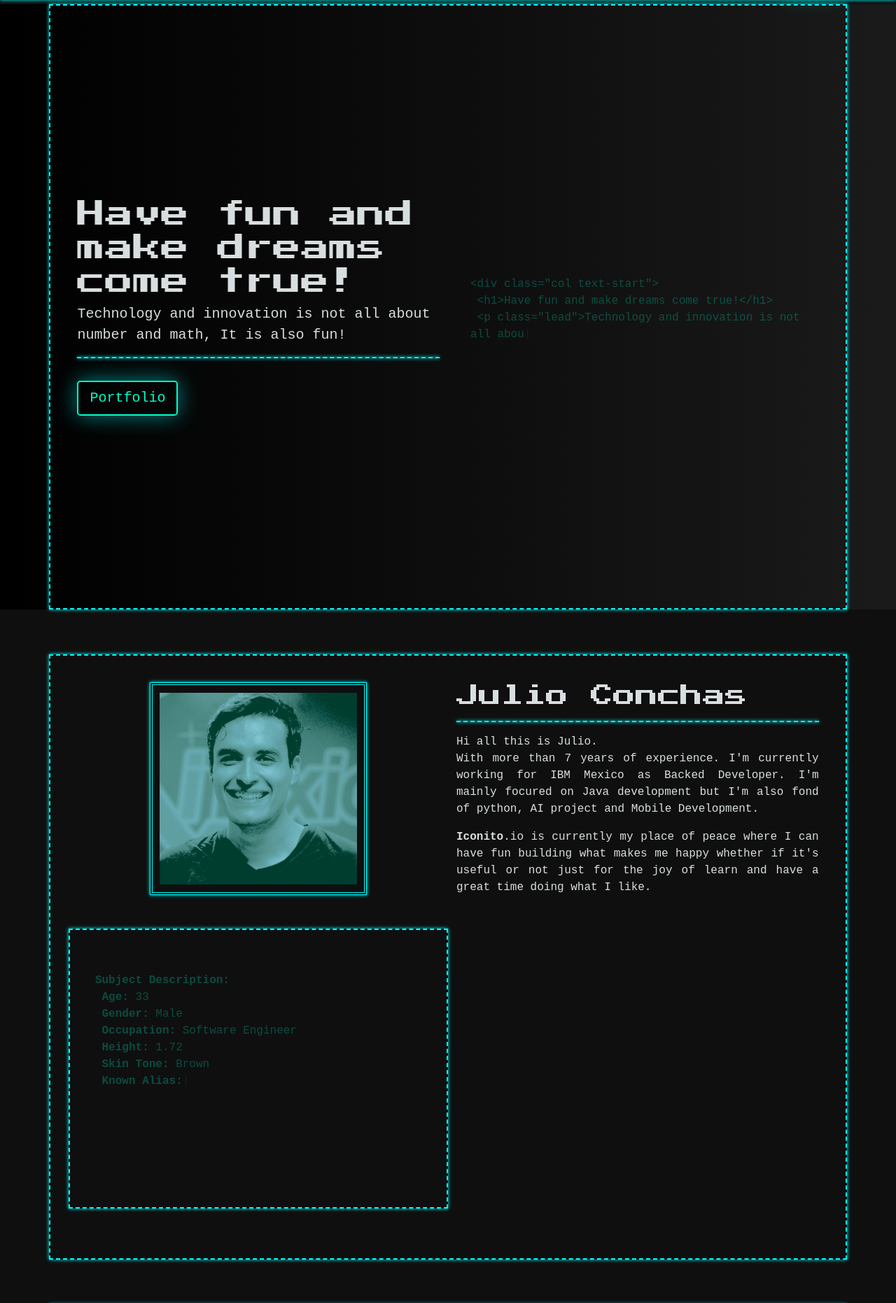
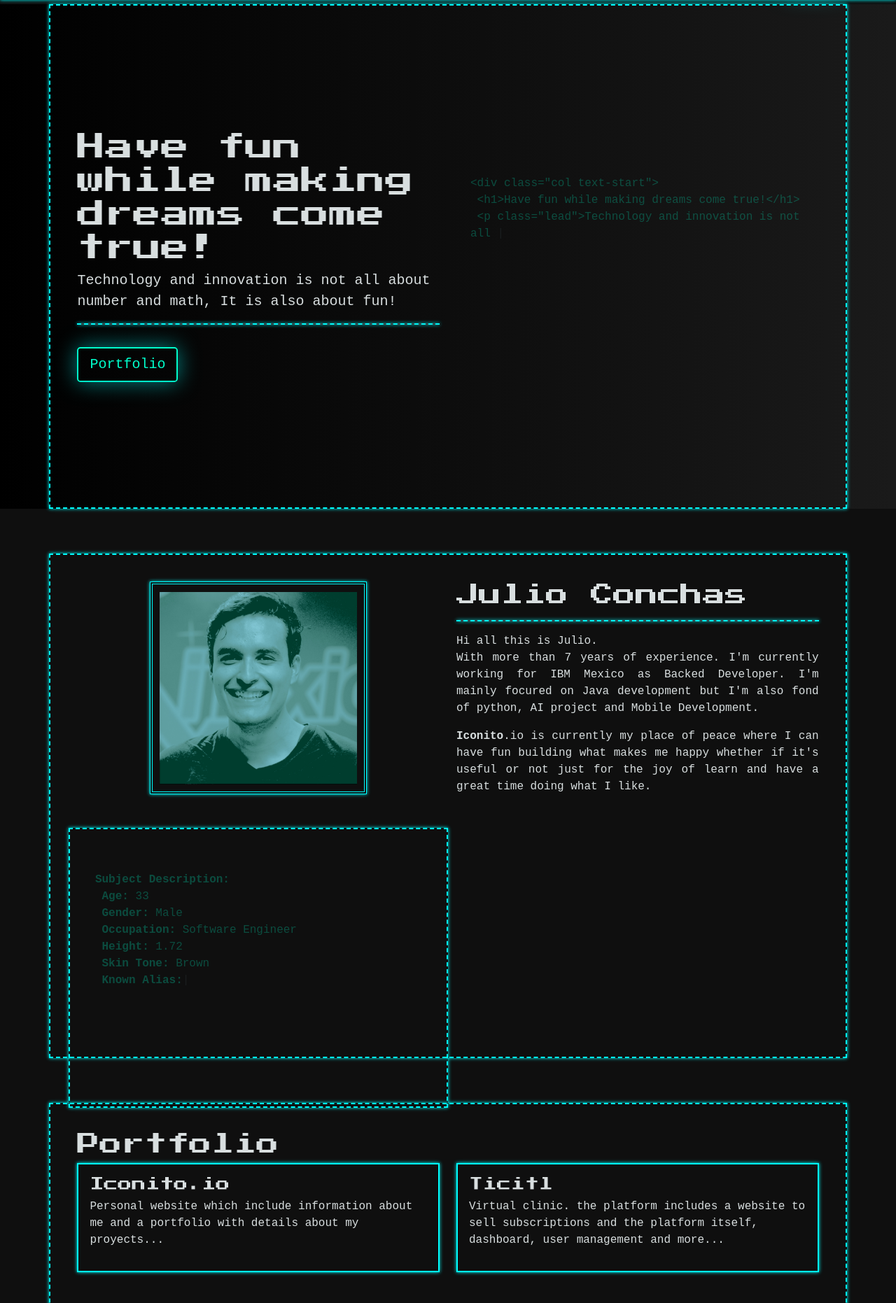
Before and after one commit to iconitodotcom/iconitodotcom, a Flask app: page / in a window 1280 px wide. Shown: the part 58-1920 px from the top of the page at 70% size. Run offline with Flask 3, Linux system fonts and the light colour scheme.

Commit message:
#3 change brand name Done

```diff
--- a/iconitodev/static/css/core/core.css
+++ b/iconitodev/static/css/core/core.css
@@ -114,19 +114,19 @@
   @media (min-width: 992px) {
     #hero-container, #about-container, #portfolio-container, #contact-container
     {
-        height: 50rem;
+        height: 80vh;
     }
 }
 @media (min-width: 1200px) {
     #hero-container, #about-container, #portfolio-container, #contact-container
     {
-        height: 49rem;
+        height: 80vh;
     }
 }
 @media (min-width: 1400px) {
     #hero-container, #about-container, #portfolio-container, #contact-container
     {
-        height: 48rem;
+        height: 80vh;
     }
 }
 @media (min-width: 1700px) {
--- a/iconitodev/static/js/core/core.js
+++ b/iconitodev/static/js/core/core.js
@@ -1,6 +1,6 @@
 new Typed('#typed-code', {
     strings: [
-      "&lt;div class=\"col text-start\"&gt;\n&nbsp;&lt;h1&gt;Have fun and make dreams come true!&lt;/h1&gt;\n&nbsp;&lt;p class=\"lead\"&gt;Technology and innovation is not all about number and math, It is also fun!&lt;/p&gt;\n&nbsp;&lt;hr class=\"retro-line\"&gt;\n&nbsp;&lt;a href=\"#portfolio\" class=\"btn btn-retro btn-lg mt-3\"&gt;Portfolio&lt;/a&gt;\n&lt;/div&gt;",
+      "&lt;div class=\"col text-start\"&gt;\n&nbsp;&lt;h1&gt;Have fun while making dreams come true!&lt;/h1&gt;\n&nbsp;&lt;p class=\"lead\"&gt;Technology and innovation is not all about number and math, It is also fun!&lt;/p&gt;\n&nbsp;&lt;hr class=\"retro-line\"&gt;\n&nbsp;&lt;a href=\"#portfolio\" class=\"btn btn-retro btn-lg mt-3\"&gt;Portfolio&lt;/a&gt;\n&lt;/div&gt;",
       ".retro-line {\n&nbsp;border:none;\n&nbsp;border-top: 2px dashed #00ffff;\n&nbsp;width:100%;\n&nbsp;margin:2rem 0;\n&nbsp;box-shadow:0 0 5px #00ffff;\n&nbsp;opacity: 1;\n}\n.code-box {\n&nbsp;padding: 20px;\n&nbsp;overflow-y: auto;\n&nbsp;white-space: preline;\n}\n#typed-code {\n&nbsp;color: #00ffcc !important;\n}"
     ],
     typeSpeed: 40,
@@ -10,7 +10,7 @@
   });
 new Typed('#typed-code-mobile', {
     strings: [
-      "&lt;div class=\"col text-start\"&gt;\n&nbsp;&lt;h1&gt;Have fun and make dreams come true!&lt;/h1&gt;\n&nbsp;&lt;p class=\"lead\"&gt;Technology and innovation is not all about number and math, It is also fun!&lt;/p&gt;\n&nbsp;&lt;hr class=\"retro-line\"&gt;\n&nbsp;&lt;a href=\"#portfolio\" class=\"btn btn-retro btn-lg mt-3\"&gt;Portfolio&lt;/a&gt;\n&lt;/div&gt;",
+      "&lt;div class=\"col text-start\"&gt;\n&nbsp;&lt;h1&gt;Have fun while making dreams come true!&lt;/h1&gt;\n&nbsp;&lt;p class=\"lead\"&gt;Technology and innovation is not all about number and math, It is also fun!&lt;/p&gt;\n&nbsp;&lt;hr class=\"retro-line\"&gt;\n&nbsp;&lt;a href=\"#portfolio\" class=\"btn btn-retro btn-lg mt-3\"&gt;Portfolio&lt;/a&gt;\n&lt;/div&gt;",
       ".retro-line {\n&nbsp;border:none;\n&nbsp;border-top: 2px dashed #00ffff;\n&nbsp;width:100%;\n&nbsp;margin:2rem 0;\n&nbsp;box-shadow:0 0 5px #00ffff;\n&nbsp;opacity: 1;\n}\n.code-box {\n&nbsp;padding: 20px;\n&nbsp;overflow-y: auto;\n&nbsp;white-space: preline;\n}\n#typed-code {\n&nbsp;color: #00ffcc !important;\n}"
     ],
     typeSpeed: 40,
--- a/iconitodev/templates/index.html
+++ b/iconitodev/templates/index.html
@@ -19,8 +19,8 @@
         <div class="container retro-border">
             <div class="row d-inline-block d-lg-flex" id="hero-container">
                 <div class="col text-start align-self-center pt-5 pt-lg-0">
-                    <h1>Have fun and make dreams come true!</h1>
-                    <p class="lead secondary-txt-color">Technology and innovation is not all about number and math, It is also fun!</p>
+                    <h1>Have fun while making dreams come true!</h1>
+                    <p class="lead secondary-txt-color">Technology and innovation is not all about number and math, It is also about fun!</p>
                     <hr class="retro-line">
                     <a href="#portfolio" class="btn btn-retro btn-lg mt-3">Portfolio</a>
                 </div>
@@ -38,7 +38,7 @@
         <div class="container retro-border" style="min-height: 85vh;">
             <div class="row position-relative" id="hero-container" >
                 <div class="col text-start align-self-center pt-5 pt-lg-0">
-                    <h1>Have fun and make dreams come true!</h1>
+                    <h1>Have fun while making dreams come true!</h1>
                     <p class="lead secondary-txt-color">Technology and innovation is not all about number and math, It is also about fun!</p>
                     <hr class="retro-line">
                     <a href="#portfolio" class="btn btn-retro btn-lg mt-3">Portfolio</a>
@@ -116,7 +116,7 @@
           <div class="row" style="height: 76vh;">
             <div class="col-md-6 mb-4">
               <div class="p-3 retro-solid-border">
-                <h5>IconitoDev</h5>
+                <h5>Iconito.io</h5>
                 <p class="secondary-txt-color">Personal website which include information about me and a portfolio with details about my proyects...</p>
               </div>
             </div>
@@ -134,7 +134,7 @@
     <section id="contact"  style="padding-top: 4rem">
         <div class="container retro-border" style="height: 76vh;">
           <h2>Contact</h2>
-          <p class="secondary-txt-color">Want to know more about me or <span class="fw-bold">Iconito</span>Dev send a message let's get it touch.</p>
+          <p class="secondary-txt-color">Want to know more about me or <span class="fw-bold">Iconito</span>.io send a message let's get it touch.</p>
           <form action="/login" method="POST" class="w-50 mx-auto">
             <div class="mb-3">
               <label for="username" class="form-label">Name</label>
@@ -157,7 +157,7 @@
     <!-- Footer Section -->
     <footer>
         <div class="container">
-          <p class="mb-1">&copy; 2025 IconitoDev. Have fun and make dreams come true!.</p>
+          <p class="mb-1">&copy; 2025 Iconito.io Have fun and make dreams come true!.</p>
           <div>
             <a href="#hero" class="me-3">Home</a>
             <a href="#about" class="me-3">About</a>
```
